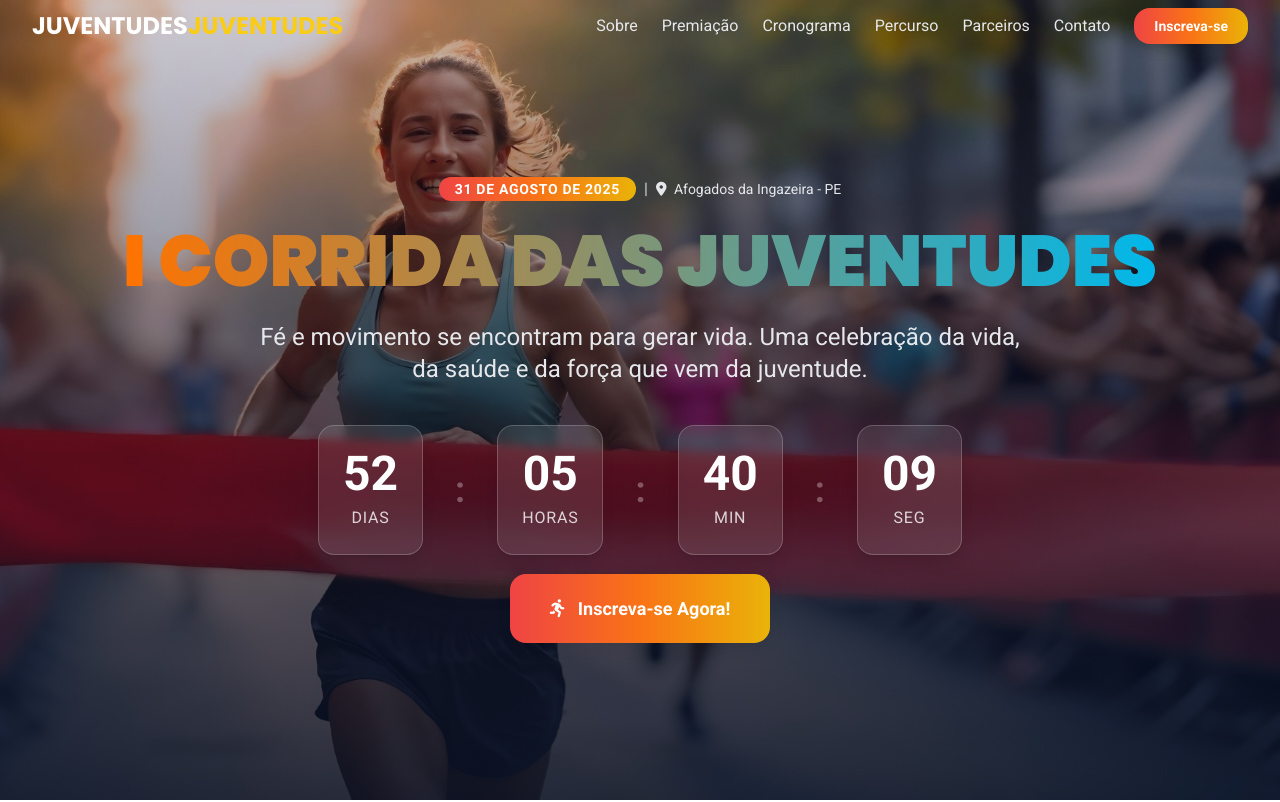
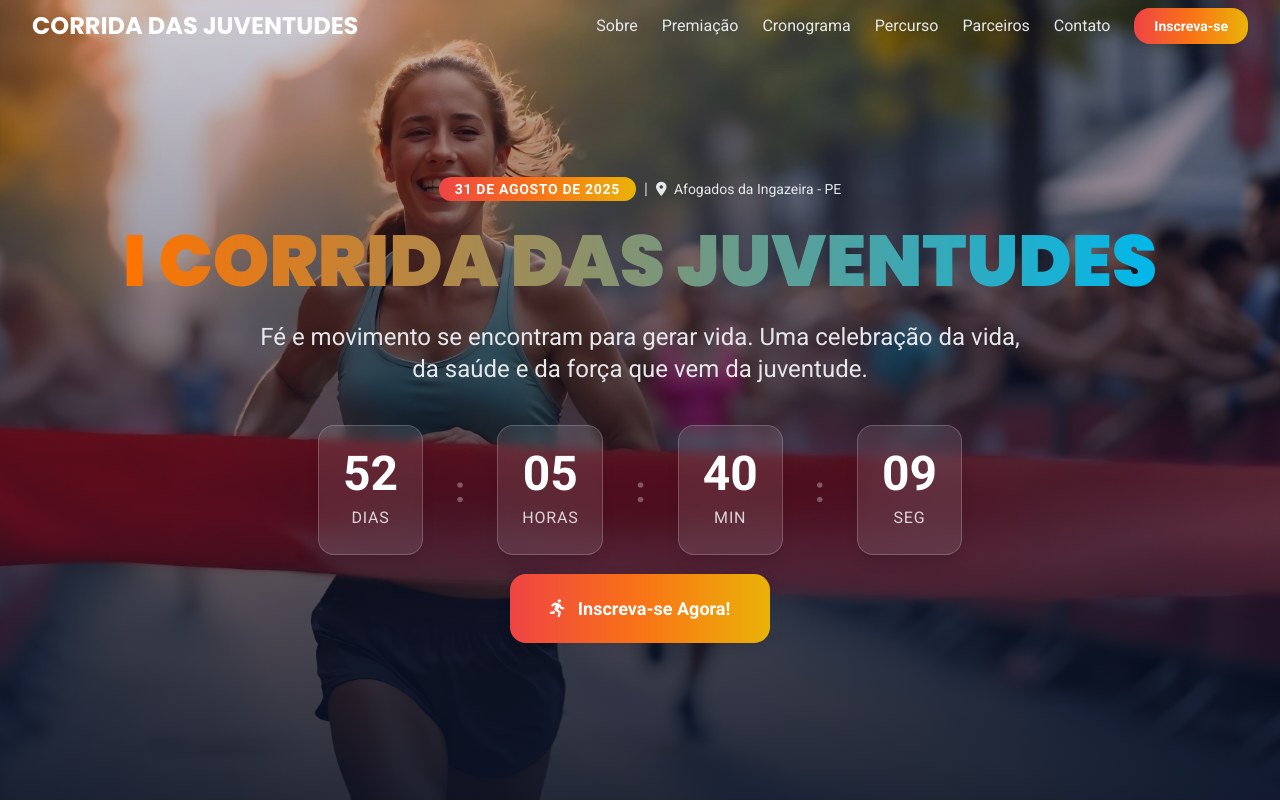
Before and after one commit to zapyeradmin/corrida-das-juventudes, a React (Vite) app: page / in a window 1280 px wide. Shown: the top 802 px of the page. Built offline with nearby package versions, Linux system fonts and the light colour scheme.

Commit message:
Update navigation text
Change the navigation text to "CORRIDA DAS JUVENTUDES".

```diff
--- a/src/components/sections/Navigation.tsx
+++ b/src/components/sections/Navigation.tsx
@@ -64,7 +64,7 @@ export const Navigation = () => {
         <div className="container mx-auto px-4 sm:px-6 lg:px-8">
           <nav className="flex justify-between items-center">
             <a href="#" className="text-2xl font-bold event-title-font brand-logo text-white">
-              JUVENTUDES<span className="text-yellow-400">JUVENTUDES</span>
+              CORRIDA DAS JUVENTUDES
             </a>
             <div className="hidden md:flex space-x-6 items-center">
               <a href="#sobre" className="nav-link text-gray-200 hover:text-white font-medium">Sobre</a>
```
